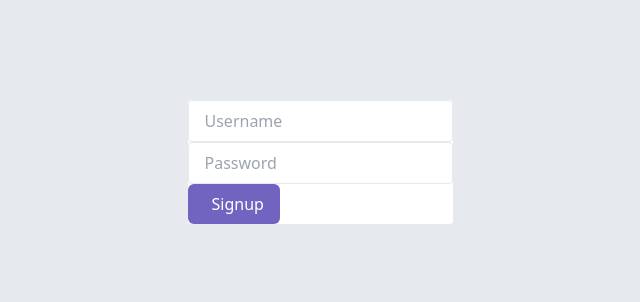
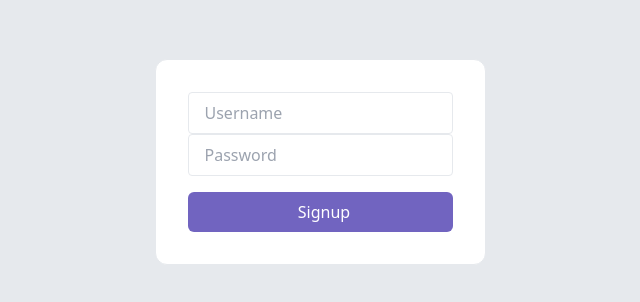
Before and after one commit to Lakshay11254/brainly-main-frontend, a React (Vite) app: page / in a window 1280 px wide. Shown: the part 238-540 px from the top of the page, without its empty margins (320-960 px from the left). Built offline with nearby package versions, Linux system fonts and the light colour scheme.

Commit message:
Onto the React-Router

```diff
--- a/package.json
+++ b/package.json
@@ -11,7 +11,8 @@
   },
   "dependencies": {
     "react": "^18.3.1",
-    "react-dom": "^18.3.1"
+    "react-dom": "^18.3.1",
+    "react-router-dom": "^7.0.2"
   },
   "devDependencies": {
     "@eslint/js": "^9.15.0",
--- a/src/components/Button.tsx
+++ b/src/components/Button.tsx
@@ -5,7 +5,8 @@
     text: string;
     startIcon: ReactElement;
     onClick?: () => void;
-
+    fullWidth?: boolean;
+    loading?: boolean;
 }
 
 const variantClasses = {
@@ -16,10 +17,10 @@
 const defaultStyles = "px-4 py-2 rounded-md flex items-center";
 
 
-export default function Button({variant, text, startIcon, onClick }: ButtonProps) {
+export default function Button({variant, text, startIcon, onClick, fullWidth, loading }: ButtonProps) {
 
 
-    return  <button onClick={onClick} className={variantClasses[variant] + " " + defaultStyles}>
+    return  <button onClick={onClick} className={variantClasses[variant] + " " + defaultStyles + `${fullWidth ? " w-full flex justify-center items-center" : ""}` + `${loading ? " opacity-45"   : ""}`} disabled={loading}>
           <div className="pr-2">
           {startIcon}
             </div>
--- a/src/pages/Signin.tsx
+++ b/src/pages/Signin.tsx
@@ -1,5 +1,16 @@
+import Button from "../components/Button";
+import Input from "../components/Input";
+
 export default function Signin() {
-    return <div>
-
+  return (
+    <div className="h-screen w-screen bg-gray-200 flex justify-center items-center">
+      <div className="bg-white rounded-xl border min-w-48 p-8">
+        <Input placeholder="Username" />
+        <Input placeholder="Password" />
+        <div className="flex justify-center pt-4">
+          <Button loading={false} variant="primary" text="Signin" fullWidth= {true}/>
+        </div>
+      </div>
     </div>
+  );
 }
--- a/src/pages/Signup.tsx
+++ b/src/pages/Signup.tsx
@@ -2,12 +2,15 @@
 import Input from "../components/Input";
 
 export default function Signup() {
-    return <div className="h-screen w-screen bg-gray-200 flex justify-center items-center">
-        <div className="bg-white rounded border min-w-48">
-            <Input  placeholder="Username"/>
-            <Input  placeholder="Password"/>
-
-            <Button variant="primary" text="Signup"/>
+  return (
+    <div className="h-screen w-screen bg-gray-200 flex justify-center items-center">
+      <div className="bg-white rounded-xl border min-w-48 p-8">
+        <Input placeholder="Username" />
+        <Input placeholder="Password" />
+        <div className="flex justify-center pt-4">
+          <Button loading={false} variant="primary" text="Signup" fullWidth= {true}/>
         </div>
+      </div>
     </div>
+  );
 }
```
Also changed, not shown: 1 other file (tests, documents, lock files or other folders).
